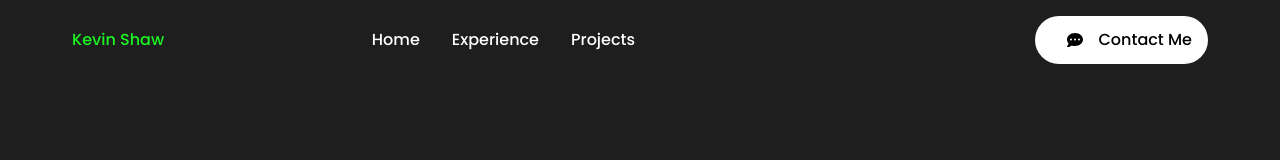
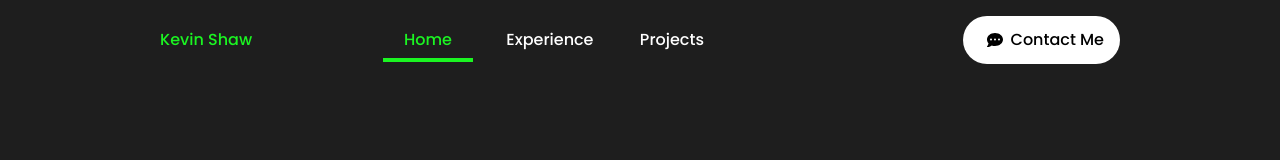
Before and after one commit to iShawshank/ishawshank.github.io, a React (Create React App) app: page / in a window 1280 px wide. Shown: the top 160 px of the page. Built offline with nearby package versions, Linux system fonts and the light colour scheme.

Commit message:
add header and image animations (#7)

```diff
--- a/src/components/Intro/Intro.css
+++ b/src/components/Intro/Intro.css
@@ -19,6 +19,11 @@
   width: 400px;
   height: 400px;
   object-fit: cover;
+  transition: transform 1000ms ease;
+}
+
+.bg:hover {
+  transform: scale(1.25);
 }
 
 .introContent {
--- a/src/components/Intro/Intro.js
+++ b/src/components/Intro/Intro.js
@@ -5,7 +5,7 @@ import { FontAwesomeIcon } from '@fortawesome/react-fontawesome';
 
 const Intro = () => {
   return (
-    <section id='intro' className='grid grid-cols-1 lg:grid-cols-2 w-full'>
+    <section id='intro' className='grid grid-cols-1 lg:grid-cols-2 w-full pt-20 lg:pt-0'>
       <div className='introImage lg:order-2 flex flex-col justify-center items-center'>
         <div className='bgContainer'>
           <img src={bg} alt='profile' className='bg' />
--- a/src/components/NavBar/NavBar.css
+++ b/src/components/NavBar/NavBar.css
@@ -1,15 +1,19 @@
 .navbar {
   height: 5rem;
   width: 100vw;
-    max-width: 75rem;
   margin: 0 auto;
-    padding: 1rem 2rem;
+  padding: 1rem 10rem;
   display: flex;
   align-items: center;
   justify-content: space-between;
+  position: absolute;
+  top: 0;
+  left: 0;
+  background-color: rgb(30, 30, 30);
 }
 
-#headerName, .mobMenuIcon {
+#headerName,
+.mobMenuIcon {
   color: #1bf522;
   padding-bottom: 0px;
   border-bottom: none;
@@ -18,21 +22,40 @@
 
 .navContainer {
   width: 100%;
-    background-color: rgb(30,30,30);
   position: sticky;
   top: 0;
   z-index: 3;
 }
 
 .desktopMenuListItem {
+  display: flex;
   margin: 1rem;
   cursor: pointer;
+  position: relative;
+  width: 90px;
+  justify-content: center;
 }
 
-.desktopMenuListItem:hover, .active {
+.desktopMenuListItem:hover,
+.active {
   color: #1bf522;
-    padding-bottom: 0.5rem;
-    border-bottom: 3px solid #1bf522
+}
+
+.desktopMenuListItem::after {
+  content: '';
+  position: absolute;
+  height: 4px;
+  width: 90px;
+  background: #1bf522;
+  bottom: -10px;
+  left: 0;
+  transform: scaleX(0);
+  /* transform-origin: left; */
+  transition: transform 500ms 350ms;
+}
+
+.active::after {
+  transform: scaleX(1);
 }
 
 .desktopMenuBtn {
@@ -50,7 +73,7 @@
   object-fit: cover;
   height: 1rem;
   width: 1rem;
-    margin: 1rem;
+  margin: 1rem 0.5rem;
   fill: #fff !important;
 }
 
@@ -62,5 +85,10 @@
   display: flex;
   flex-direction: column;
   padding: 0.5rem;
+}
 
+@media screen and (max-width: 1022px) {
+  .navbar {
+    padding: 1rem 2rem;
   }
+}
--- a/src/components/NavBar/NavBar.js
+++ b/src/components/NavBar/NavBar.js
@@ -11,11 +11,10 @@ const NavBar = () => {
     <nav className="navContainer">
       <div className="navbar">
         <Link
-          activeClass="active"
+          activeClass="none"
           to="intro"
           spy={true}
           smooth={true}
-          offset={0}
           duration={500}
           id="headerName"
         >
@@ -27,7 +26,7 @@ const NavBar = () => {
             to="intro"
             spy={true}
             smooth={true}
-            offset={0}
+            offset={-10}
             duration={500}
             className="desktopMenuListItem"
           >
--- a/src/components/Projects/Projects.js
+++ b/src/components/Projects/Projects.js
@@ -1,18 +1,24 @@
-import React from 'react'
-import { resumeData } from '../../data/resumeData'
-import SingleProject from './SingleProject.js'
-import './Projects.css'
+import React from 'react';
+import { resumeData } from '../../data/resumeData';
+import SingleProject from './SingleProject.js';
+import './Projects.css';
 
 const Projects = () => {
   return (
-    <section id='projects' className='flex flex-col justify-center items-center'>
-      <h4 className='projectsHeader text-4xl font-semibold py-4 mt-8 lg:mt-0'>My Projects</h4>
-      <p className='flex px-4 font-thin'>Select each project to learn more about the key technology used</p>
-      <div className='projectGrid grid grid-cols-1 lg:grid-cols-3 w-full'>
-        {resumeData.projects.map(project => (<SingleProject project={project} key={project.id} />))}
+    <section
+      id="projects"
+      className="flex flex-col justify-center items-center"
+    >
+      <h4 className="projectsHeader text-4xl font-semibold py-4 mt-8 lg:mt-0">
+        My Projects
+      </h4>
+      <div className="projectGrid grid grid-cols-1 lg:grid-cols-3 w-full">
+        {resumeData.projects.map((project) => (
+          <SingleProject project={project} key={project.id} />
+        ))}
       </div>
     </section>
-  )
-}
+  );
+};
 
-export default Projects
+export default Projects;
--- a/src/components/Projects/SingleProject.css
+++ b/src/components/Projects/SingleProject.css
@@ -1,6 +1,6 @@
 .imageContainer {
   margin: 1rem;
-  object-fit:contain;
+  object-fit: contain;
   overflow: hidden;
   height: 200px;
   width: 100%;
@@ -17,8 +17,12 @@
 
 .image {
   object-fit: contain;
+  transition: transform 500ms;
 }
 
+.image:hover {
+  transform: scale(1.3);
+}
 
 .projectDesc {
   font-size: medium;
--- a/src/components/Projects/SingleProject.js
+++ b/src/components/Projects/SingleProject.js
@@ -14,10 +14,7 @@ const SingleProject = ({ project }) => {
   };
 
   return (
-    <div
-      className="project rounded flex flex-col items-center hover:bg-zinc-800 mt-8"
-      onClick={handleClick}
-    >
+    <div className="project rounded flex flex-col items-center hover:bg-zinc-800 mt-8">
       <div
         className={
           'imageContainer flex justify-center items-center ' +
@@ -35,11 +32,14 @@ const SingleProject = ({ project }) => {
       </h4>
       <div className="projectDesc p-4 px-16 lg:px-4">
         <p className="projectDescText my-4">{project.description}</p>
-        <div className={'bg-zinc-800 rounded-lg w-full ' + listClass}>
-          <h4 className="text-center font-normal py-2 text-lg">
-            Key technologies used:
+        <div className="rounded-lg w-full">
+          <h4
+            className="text-center font-normal py-2 text-lg link"
+            onClick={handleClick}
+          >
+            Key technologies >
           </h4>
-          <ul className="list-disc ml-6">
+          <ul className={'list-disc ml-6 ' + listClass}>
             {Object.entries(project.keyTechnologies).map(
               ([key, value]) => {
                 return (
@@ -54,8 +54,6 @@ const SingleProject = ({ project }) => {
         </div>
         <p className="projectDescText my-4">{project.description2}</p>
       </div>
-
-      {/* <p className='projectDesc p-4 px-16 lg:px-4' dangerouslySetInnerHTML={{__html: project.description}} /> */}
       {project.url !== '' && (
         <a
           target="_blank"
--- a/src/data/resumeData.js
+++ b/src/data/resumeData.js
@@ -129,8 +129,6 @@ export const resumeData = {
       keyTechnologies: {
         Design:
           'The visual blueprint of this site took shape in Figma, providing a foundation for its aesthetics and user experience.',
-        Development:
-          'Every line of code, from the backend to the frontend, was meticulously crafted in Visual Studio Code.',
         'Frontend Framework':
           'The site was developed using the power and flexibility of ReactJS, ensuring a dynamic and interactive user experience.',
         Styling:
```
Lines whose indentation alone changed are shown as unchanged.
